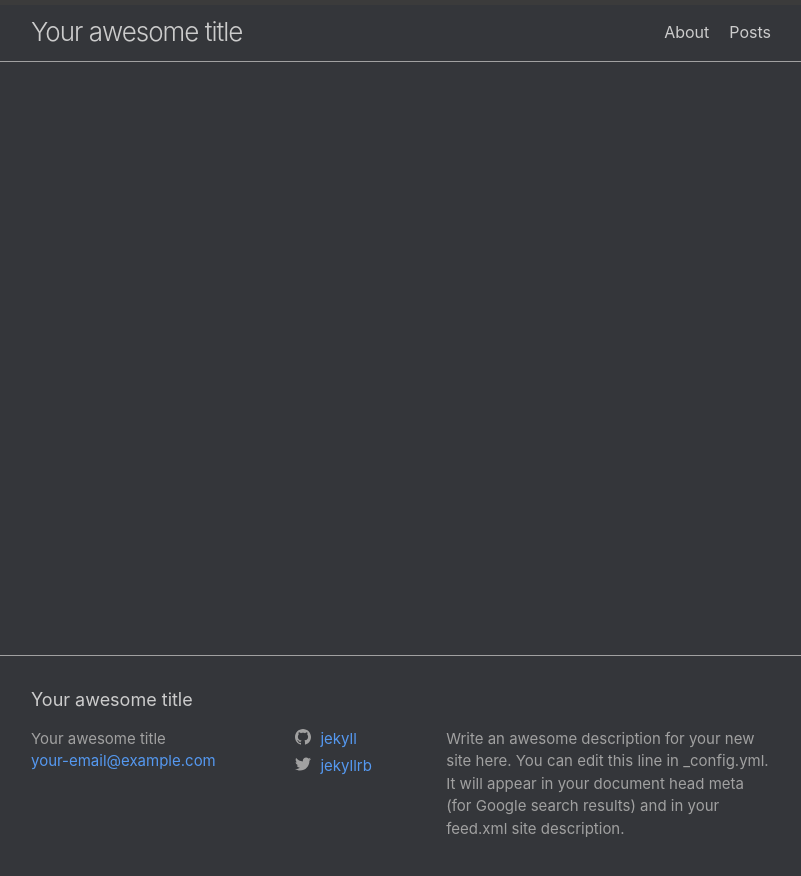
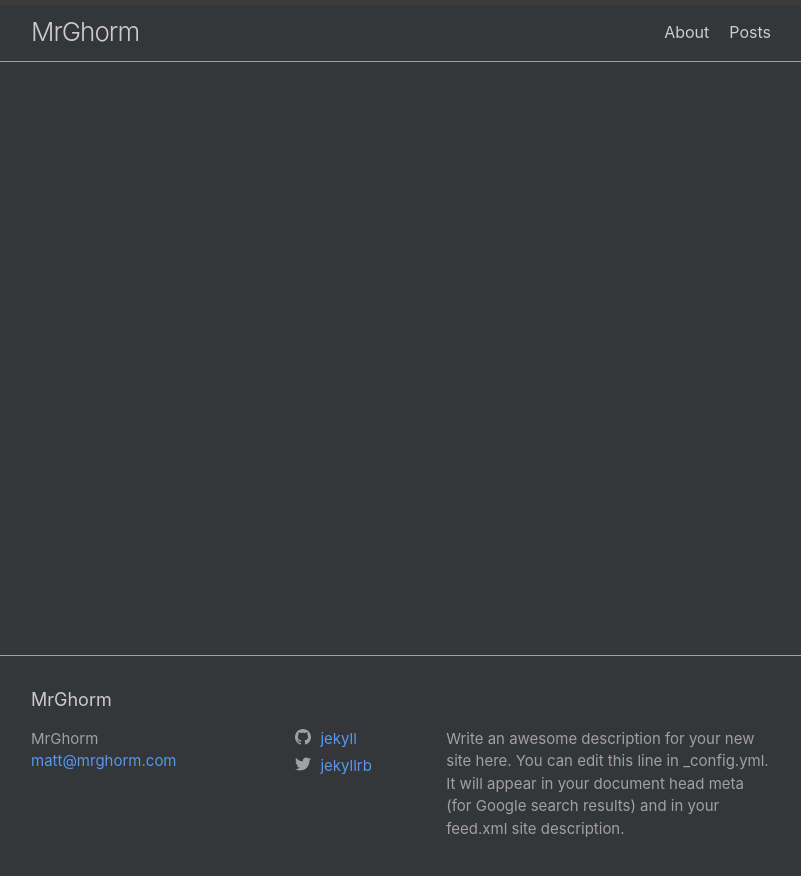
Before and after one commit to mrghorm/mrghorm.com, a Jekyll site: the page built from index.markdown, in a window 1280 px wide. Shown: the top 876 px of the page, without its empty margins (239-1040 px from the left). Built offline with Jekyll 4.4.1, drawn with Linux system fonts in a browser that asks for light colours.

Commit message:
Updated the title

```diff
--- a/_config.yml
+++ b/_config.yml
@@ -18,8 +18,8 @@
 # You can create any custom variable you would like, and they will be accessible
 # in the templates via {{ site.myvariable }}.
 
-title: Your awesome title
-email: your-email@example.com
+title: MrGhorm
+email: matt@mrghorm.com
 description: >- # this means to ignore newlines until "baseurl:"
   Write an awesome description for your new site here. You can edit this
   line in _config.yml. It will appear in your document head meta (for
```
